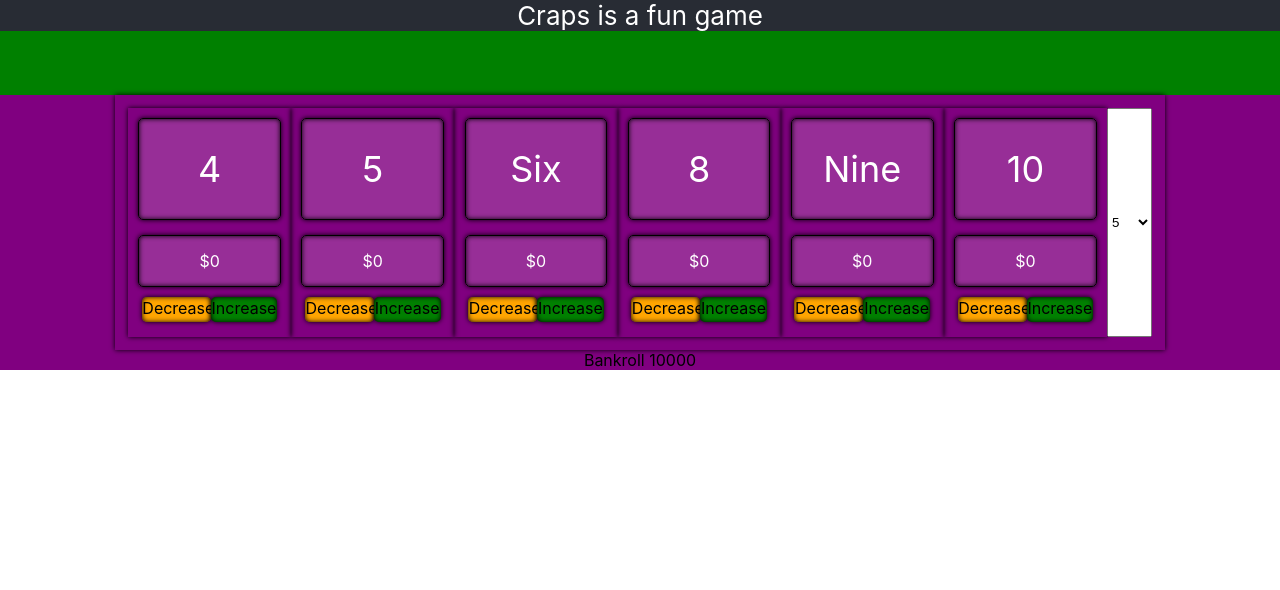
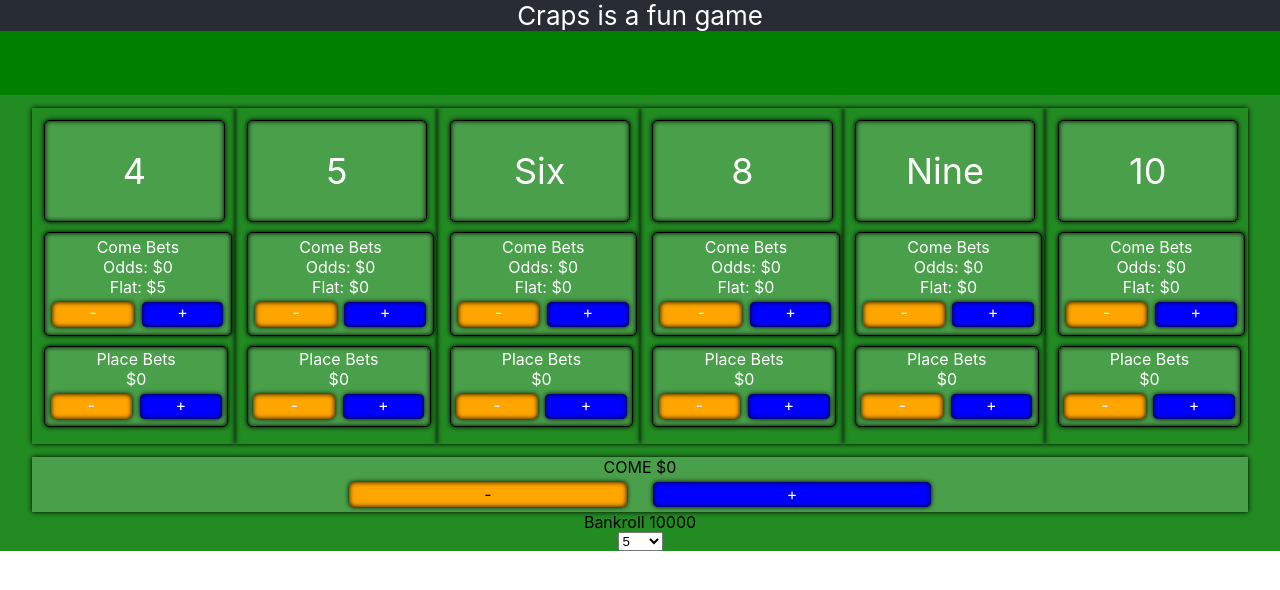
Before and after one commit to jgharris314/craps2021, a React (Create React App) app in the folder front-end/: page / in a window 1280 px wide. Shown: the top 590 px of the page. Built offline with nearby package versions, Linux system fonts and the light colour scheme.

Commit message:
started making come bets and odds bettable.

```diff
--- a/front-end/src/components/Craps/Craps.js
+++ b/front-end/src/components/Craps/Craps.js
@@ -1,12 +1,27 @@
 import React, { useState } from "react";
 import { StyledCraps } from "./craps.styles";
 import PlaceBets from "./components/PlaceBets/PlaceBets";
+import ComeBet from "./components/ComeBet/ComeBet";
 //The main component. Renders individual layout components.
 const Craps = () => {
-	const defaultBets = { 4: 0, 5: 0, 6: 0, 8: 0, 9: 0, 10: 0 };
+	const defaultBets = {
+		placeBets: { 4: 0, 5: 0, 6: 0, 8: 0, 9: 0, 10: 0 },
+		comeBetFlats: { 4: 5, 5: 0, 6: 0, 8: 0, 9: 0, 10: 0 },
+		comeBetOdds: { 4: 0, 5: 0, 6: 0, 8: 0, 9: 0, 10: 0 },
+		comeBet: 0,
+		fieldBet: 0,
+	};
 	const [bets, setBets] = useState(defaultBets);
+
 	const [bankroll, setBankroll] = useState(10000);
+	const bettingIncrements = [5, 25, 100, 500];
+	const defaultIncrement = 5;
+	const [incrementValue, setIncrementValue] = useState(defaultIncrement);
 
+	const handleIncrementChange = (event) => {
+		event.preventDefault();
+		setIncrementValue(Number(event.target.value));
+	};
 	return (
 		<StyledCraps>
 			<PlaceBets
@@ -14,8 +29,24 @@ const Craps = () => {
 				setBets={setBets}
 				bankroll={bankroll}
 				setBankroll={setBankroll}
+				incrementValue={incrementValue}
+				setIncrementValue={setIncrementValue}
+			/>
+			<ComeBet
+				bets={bets}
+				setBets={setBets}
+				bankroll={bankroll}
+				setBankroll={setBankroll}
+				incrementValue={incrementValue}
 			/>
 			Bankroll {bankroll}
+			<select onChange={handleIncrementChange}>
+				{bettingIncrements.map((e, index) => (
+					<option value={e} key={index}>
+						{e}
+					</option>
+				))}
+			</select>
 		</StyledCraps>
 	);
 };
--- /dev/null
+++ b/front-end/src/components/Craps/components/ComeBet/ComeBet.js
@@ -0,0 +1,26 @@
+import React from "react";
+import { StyledComeBet } from "./come-bet.styles";
+
+const ComeBet = ({ bets, setBets, bankroll, setBankroll, incrementValue }) => {
+	return (
+		<StyledComeBet>
+			COME ${bets.comeBet}
+			<div className="buttons">
+				<div
+					className="buttons-decrease"
+					// onClick={() => ()}
+				>
+					-
+				</div>
+				<div
+					// onClick={() => handleComeBetOddsIncrease(e)}
+					className="buttons-increase"
+				>
+					+
+				</div>
+			</div>
+		</StyledComeBet>
+	);
+};
+
+export default ComeBet;
--- /dev/null
+++ b/front-end/src/components/Craps/components/ComeBet/come-bet.styles.js
@@ -0,0 +1,41 @@
+import styled from "styled-components";
+
+export const StyledComeBet = styled.div`
+	background-color: rgba(255, 255, 255, 0.18);
+	box-shadow: 0px 0px 5px black;
+	/* border-radius: 5px; */
+	width: 95%;
+	display: flex;
+	flex-direction: column;
+	/* justify-content: center; */
+	align-items: center;
+	.buttons {
+		height: 25px;
+		margin: 5px;
+
+		width: 50%;
+		display: flex;
+		flex-direction: row;
+		justify-content: space-evenly;
+
+		&-increase {
+			text-align: center;
+			margin: 0 auto;
+			padding: 0.4%;
+			background-color: blue;
+			width: 45%;
+			border-radius: 5px;
+			box-shadow: 0px 0px 5px black inset, 0px 0px 5px black;
+			color: white;
+		}
+		&-decrease {
+			text-align: center;
+			margin: 0 auto;
+			padding: 0.4%;
+			background-color: orange;
+			width: 45%;
+			border-radius: 5px;
+			box-shadow: 0px 0px 5px black inset, 0px 0px 5px black;
+		}
+	}
+`;
--- a/front-end/src/components/Craps/components/PlaceBets/PlaceBets.js
+++ b/front-end/src/components/Craps/components/PlaceBets/PlaceBets.js
@@ -1,25 +1,30 @@
 import React, { useState, useEffect } from "react";
 import { StyledPlaceBets } from "./place-bets.styles";
 
-const PlaceBets = ({ bets, setBets, bankroll, setBankroll }) => {
+const PlaceBets = ({
+	bets,
+	setBets,
+	bankroll,
+	setBankroll,
+	incrementValue,
+}) => {
 	const [rerender, setRerender] = useState(false);
 	const bettableNums = [4, 5, 6, 8, 9, 10];
 
 	//To simulate casino cheques
-	const bettingIncrements = [5, 25, 100, 500];
+
 	//Add a spot to adjust increment value? probs but idk where yet
-	const defaultIncrement = 5;
-	const [incrementValue, setIncrementValue] = useState(defaultIncrement);
+
 	const sixEightIncrement = incrementValue + incrementValue / 5;
 	//increase bet based on increment value. if 6 or 8, the increment is divisible by 6
-	const handleIncrease = (value) => {
+	const handlePlaceBetIncrease = (value) => {
 		if (bankroll >= incrementValue) {
 			if (value !== 6 && value !== 8) {
-				setBets(bets, (bets[value] += incrementValue));
+				setBets(bets, (bets.placeBets[value] += incrementValue));
 				setBankroll((bankroll -= incrementValue));
 			} else {
 				// let tempIncrement = incrementValue / 5;
-				setBets(bets, (bets[value] += sixEightIncrement));
+				setBets(bets, (bets.placeBets[value] += sixEightIncrement));
 				setBankroll((bankroll -= sixEightIncrement));
 			}
 		}
@@ -27,25 +32,51 @@ const PlaceBets = ({ bets, setBets, bankroll, setBankroll }) => {
 	};
 	//decrease bet based on increment value. if 6 or 8, the increment is divisible by 6
 
-	const handleDecrease = (value) => {
-		if (bets[value] < incrementValue) {
-			setBankroll((bankroll += bets[value]));
-			setBets(bets, (bets[value] = 0));
+	const handlePlaceBetDecrease = (value) => {
+		if (bets.placeBets[value] < incrementValue) {
+			setBankroll((bankroll += bets.placeBets[value]));
+			setBets(bets, (bets.placeBets[value] = 0));
 		} else if (value !== 6 && value !== 8) {
-			setBets(bets, (bets[value] -= incrementValue));
+			setBets(bets, (bets.placeBets[value] -= incrementValue));
+
 			setBankroll((bankroll += incrementValue));
 		} else {
-			setBets(bets, (bets[value] -= sixEightIncrement));
+			setBets(bets, (bets.placeBets[value] -= sixEightIncrement));
 			setBankroll((bankroll += sixEightIncrement));
 		}
 
 		setRerender(!rerender);
 	};
 
-	const handleIncrementChange = (event) => {
-		event.preventDefault();
-		setIncrementValue(Number(event.target.value));
+	//max odds = 20 times your come bet flat...
+	const maxOdds = 20;
+	const handleComeBetOddsIncrease = (value) => {
+		//Check to see if at max odds
+		const currentMax = bets.comeBetFlats[value] * maxOdds;
+		if (bets.comeBetOdds[value] === currentMax) return null;
+		//If trying to press over max odds
+		else if (bets.comeBetOdds[value] + incrementValue > currentMax) {
+			const difference = currentMax - bets.comeBetOdds[value];
+			setBets(bets, (bets.comeBetOdds[value] = currentMax));
+			setBankroll((bankroll -= difference));
+		} else {
+			setBets(bets, (bets.comeBetOdds[value] += incrementValue));
+			setBankroll((bankroll -= incrementValue));
+		}
+		setRerender(!rerender);
 	};
+
+	const handleComeBetOddsDecrease = (value) => {
+		if (bets.comeBetOdds[value] < incrementValue) {
+			setBankroll((bankroll += bets.comeBetOdds[value]));
+			setBets(bets, (bets.comeBetOdds[value] = 0));
+		} else {
+			setBets(bets, (bets.comeBetOdds[value] -= incrementValue));
+
+			setBankroll((bankroll += incrementValue));
+		}
+	};
+
 	useEffect(() => {
 		// when bet value is changed, rerenders
 	}, [rerender]);
@@ -56,31 +87,51 @@ const PlaceBets = ({ bets, setBets, bankroll, setBankroll }) => {
 					<div className="placebet-number">
 						{e !== 6 && e !== 9 ? e : e === 6 ? "Six" : "Nine"}
 					</div>
-					<div className="placebet-value">${bets[e]}</div>
+					<div className="comebet">
+						<div className="comebet-title">Come Bets</div>
+						<div className="comebet-value">
+							Odds: ${bets.comeBetOdds[e]}
+						</div>
+						<div className="comebet-value">
+							Flat: ${bets.comeBetFlats[e]}
+						</div>
 
-					<div className="placebet-buttons">
-						<div
-							className="placebet-buttons-decrease"
-							onClick={() => handleDecrease(e)}
-						>
-							Decrease
+						<div className="buttons">
+							<div
+								className="buttons-decrease"
+								onClick={() => handleComeBetOddsDecrease(e)}
+							>
+								-
+							</div>
+							<div
+								onClick={() => handleComeBetOddsIncrease(e)}
+								className="buttons-increase"
+							>
+								+
+							</div>
 						</div>
-						<div
-							onClick={() => handleIncrease(e)}
-							className="placebet-buttons-increase"
-						>
-							Increase
+					</div>
+					<div className="placebet-value">
+						<div>Place Bets</div>
+						<div> ${bets.placeBets[e]}</div>
+
+						<div className="buttons">
+							<div
+								className="buttons-decrease"
+								onClick={() => handlePlaceBetDecrease(e)}
+							>
+								-
+							</div>
+							<div
+								onClick={() => handlePlaceBetIncrease(e)}
+								className="buttons-increase"
+							>
+								+
+							</div>
 						</div>
 					</div>
 				</div>
 			))}
-			<select onChange={handleIncrementChange}>
-				{bettingIncrements.map((e, index) => (
-					<option value={e} key={index}>
-						{e}
-					</option>
-				))}
-			</select>
 		</StyledPlaceBets>
 	);
 };
--- a/front-end/src/components/Craps/components/PlaceBets/place-bets.styles.js
+++ b/front-end/src/components/Craps/components/PlaceBets/place-bets.styles.js
@@ -2,19 +2,19 @@ import styled from "styled-components";
 
 export const StyledPlaceBets = styled.div`
 	padding: 1%;
-	/* background-color: rgba(255, 255, 255, 0.18); */
+
 	display: flex;
 	flex-direction: row;
 	justify-content: space-evenly;
-	width: 80%;
-	box-shadow: 0px 0px 5px black;
+	width: 95%;
+
 	.placebet {
 		display: flex;
 		flex-direction: column;
 		justify-content: center;
 		width: 100%;
 		text-align: center;
-		/* border: 1px solid black; */
+
 		box-shadow: 0px 0px 5px black;
 
 		padding: 1%;
@@ -28,45 +28,68 @@ export const StyledPlaceBets = styled.div`
 			box-shadow: 0px 0px 5px black inset, 0px 0px 5px black;
 			border-radius: 5px;
 			align-items: center;
-			margin-bottom: 15px;
+			margin-bottom: 5px;
 			font-size: 36px;
 			color: white;
+			width: 100%;
 		}
 		&-value {
 			background-color: rgba(255, 255, 255, 0.18);
 			display: flex;
+			flex-direction: column;
+			width: 100%;
 			justify-content: center;
-			height: 50px;
+
 			border: 1px solid black;
 			box-shadow: 0px 0px 5px black inset, 0px 0px 5px black;
 			border-radius: 5px;
 			align-items: center;
 			color: white;
-			margin-bottom: 5px;
+			margin: 5px auto;
+			padding: 1%;
 		}
-		&-buttons {
+	}
+
+	.buttons {
 		height: 25px;
-			margin: 5px auto;
+		margin: 5px;
 
-			width: 95%;
+		width: 100%;
 		display: flex;
 		flex-direction: row;
 		justify-content: space-evenly;
 
 		&-increase {
+			margin: 0 auto;
 			padding: 0.4%;
-				background-color: green;
-				width: 50%;
+			background-color: blue;
+			width: 45%;
 			border-radius: 5px;
 			box-shadow: 0px 0px 5px black inset, 0px 0px 5px black;
+			color: white;
 		}
 		&-decrease {
+			margin: 0 auto;
 			padding: 0.4%;
 			background-color: orange;
-				width: 50%;
+			width: 45%;
 			border-radius: 5px;
 			box-shadow: 0px 0px 5px black inset, 0px 0px 5px black;
 		}
 	}
+
+	.comebet {
+		background-color: rgba(255, 255, 255, 0.18);
+		display: flex;
+		flex-direction: column;
+		justify-content: center;
+		width: 100%;
+		border: 1px solid black;
+		box-shadow: 0px 0px 5px black inset, 0px 0px 5px black;
+		border-radius: 5px;
+		align-items: center;
+		color: white;
+		margin: 5px auto;
+		padding: 2%;
 	}
 `;
--- a/front-end/src/components/Craps/craps.styles.js
+++ b/front-end/src/components/Craps/craps.styles.js
@@ -2,7 +2,7 @@ import styled from "styled-components";
 
 export const StyledCraps = styled.div`
 	margin-top: 5%;
-	background-color: purple;
+	background-color: forestgreen;
 	display: flex;
 	flex-direction: column;
 
```
Lines whose indentation alone changed are shown as unchanged.
